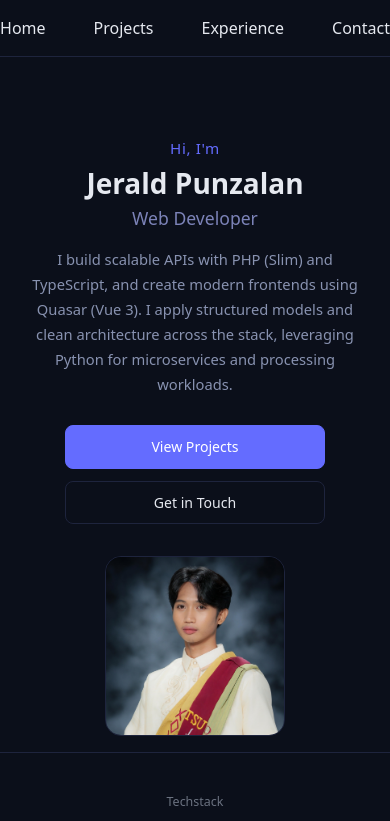
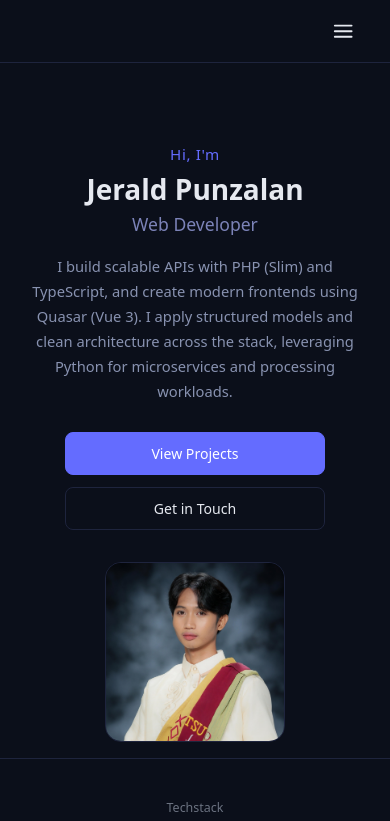
Before and after one commit to riku-afk/Portfolio-updated, a React (Vite) app: page / in a window 390 px wide. Shown: the top 821 px of the page. Built offline with nearby package versions, Linux system fonts and the light colour scheme.

Commit message:
navbar updated

```diff
--- a/src/components/Navbar.tsx
+++ b/src/components/Navbar.tsx
@@ -1,13 +1,29 @@
+import { useState } from 'react';
+import { FiMenu, FiX } from 'react-icons/fi';
 import '../styles/navbar.css';
 
 export default function Navbar() {
+    const [open, setOpen] = useState(false);
+
+    const close = () => setOpen(false);
+
     return (
         <nav className="navbar">
             <div className="nav-container">
-                <a href="#hero" className="nav-link">Home</a>
-                <a href="#projects" className="nav-link">Projects</a>
-                <a href="#experience" className="nav-link">Experience</a>
-                <a href="#contact" className="nav-link">Contact</a>
+                <div className={`nav-links ${open ? "nav-links--open" : ""}`}>
+                    <a href="#hero" className="nav-link" onClick={close}>Home</a>
+                    <a href="#projects" className="nav-link" onClick={close}>Projects</a>
+                    <a href="#experience" className="nav-link" onClick={close}>Experience</a>
+                    <a href="#contact" className="nav-link" onClick={close}>Contact</a>
+                </div>
+
+                <button
+                    className="nav-toggle"
+                    onClick={() => setOpen(!open)}
+                    aria-label="Toggle menu"
+                >
+                    {open ? <FiX /> : <FiMenu />}
+                </button>
             </div>
         </nav>
     );
--- a/src/styles/navbar.css
+++ b/src/styles/navbar.css
@@ -9,8 +9,19 @@
 }
 
 .nav-container {
+    max-width: 1100px;
+    margin: 0 auto;
     display: flex;
     justify-content: center;
+    align-items: center;
+}
+
+/* ==============================
+   Links
+   ============================== */
+
+.nav-links {
+    display: flex;
     align-items: center;
     gap: 3rem;
 }
@@ -19,16 +30,63 @@
     color: #E6E9F0;
     text-decoration: none;
     font-weight: 500;
-    font-size: 1rem;
-    transition: color 0.2s ease, transform 0.2s ease;
+    font-size: 0.95rem;
+    transition: color 0.2s ease;
 }
 
 .nav-link:hover {
-    color: #61dafb;
-    transform: translateY(-2px);
+    color: #646cff;
 }
 
-.nav-link.active {
-    color: #61dafb;
-    font-weight: 600;
+/* ==============================
+   Hamburger (hidden on desktop)
+   ============================== */
+
+.nav-toggle {
+    display: none;
+    background: none;
+    border: none;
+    color: #E6E9F0;
+    font-size: 1.4rem;
+    cursor: pointer;
+    padding: 4px;
+    line-height: 1;
 }
+
+/* ==============================
+   Mobile
+   ============================== */
+
+@media (max-width: 600px) {
+    .nav-container {
+        justify-content: flex-end;
+    }
+
+    .nav-toggle {
+        display: flex;
+        z-index: 10;
+    }
+
+    .nav-links {
+        position: fixed;
+        inset: 0;
+        flex-direction: column;
+        justify-content: center;
+        gap: 2rem;
+        background-color: #0B0F1A;
+        z-index: 9;
+
+        opacity: 0;
+        pointer-events: none;
+        transition: opacity 0.25s ease;
+    }
+
+    .nav-links--open {
+        opacity: 1;
+        pointer-events: auto;
+    }
+
+    .nav-link {
+        font-size: 1.25rem;
+    }
+}
```
